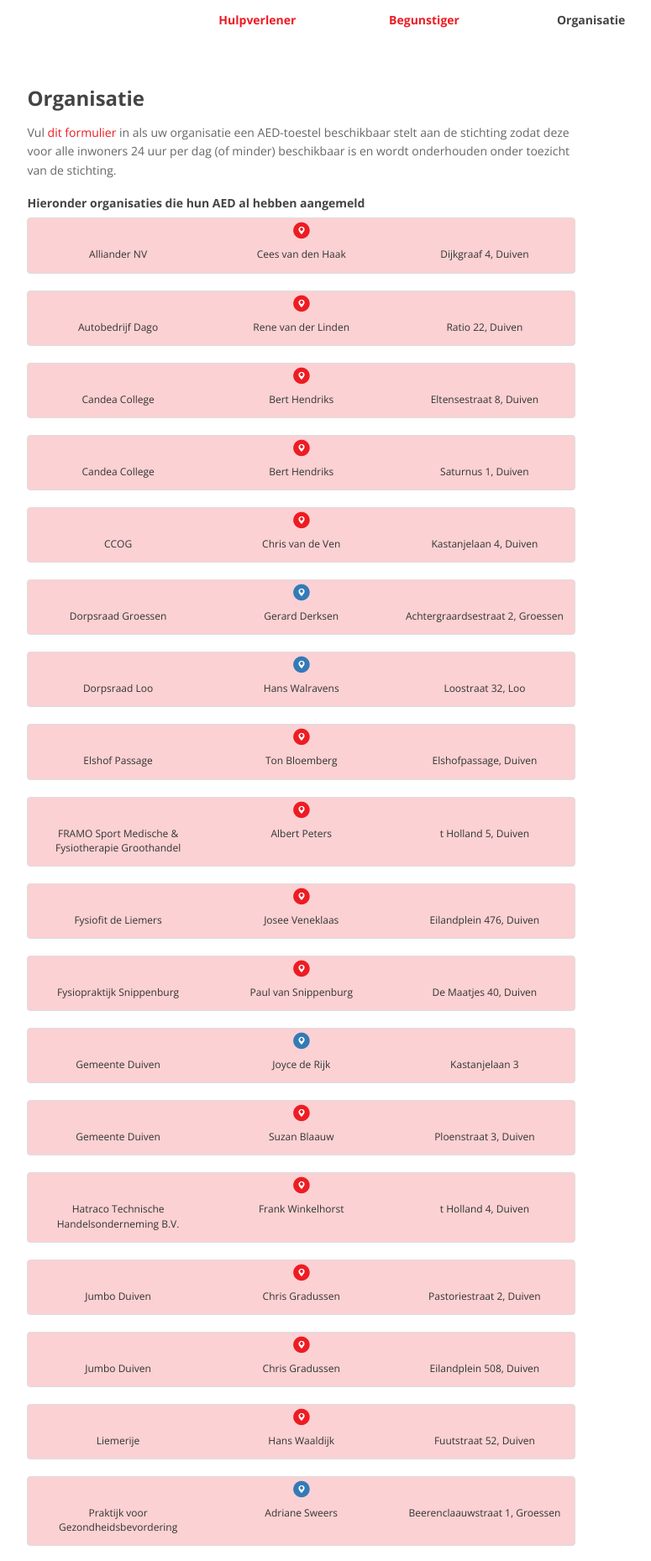
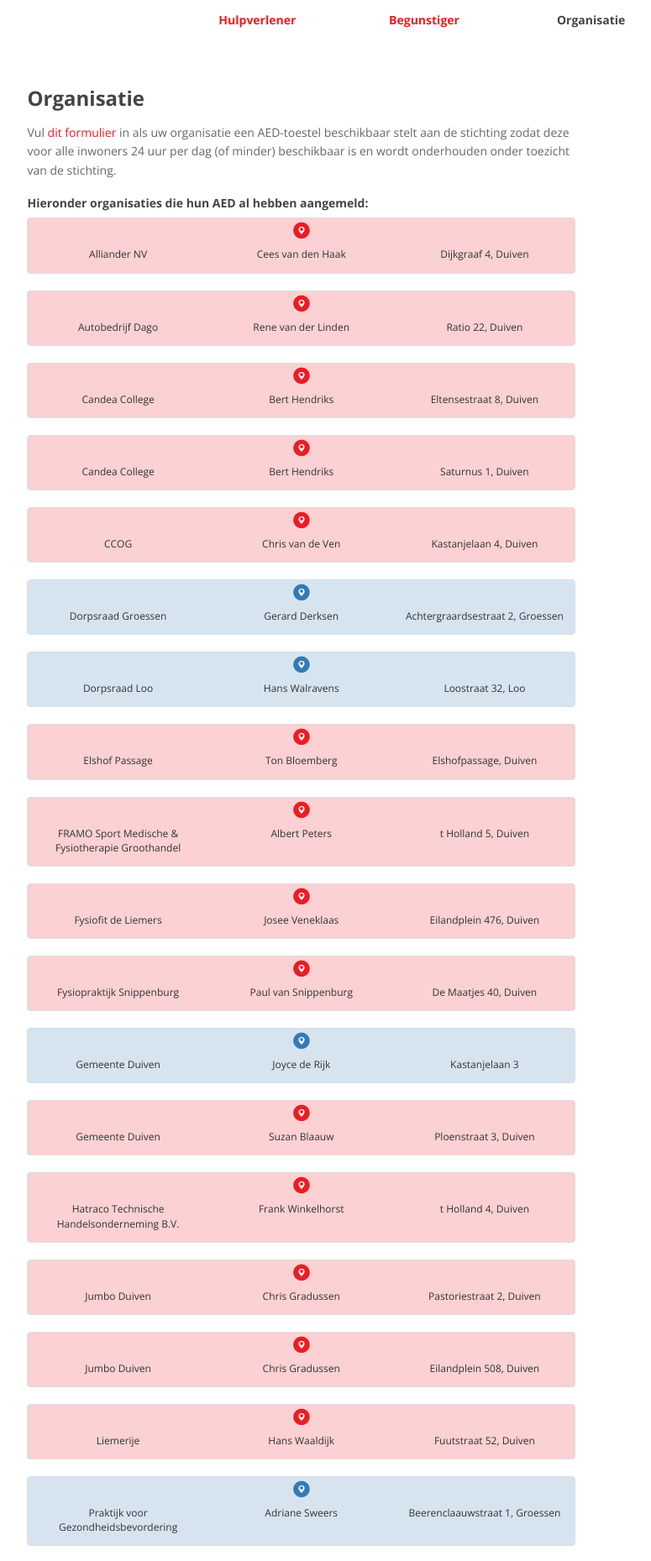
Before and after one commit to theotheu/aed-duiven, a Jekyll site: the page built from organisatie.md, in a window 1280 px wide. Shown: the part 358-2217 px from the top of the page at 84% size, without its empty margins (135-910 px from the left). Built offline with Jekyll 4.4.1, drawn with Linux system fonts in a browser that asks for light colours; nearby versions of some CDN libraries; some web fonts are replaced; some of the changed text lies outside the part shown.

Commit message:
organisaties

```diff
--- a/_includes/legenda.html
+++ b/_includes/legenda.html
@@ -1,4 +1,4 @@
-<ul class="list-inline">
-	<li><img src="{{ site.baseurl }}/assets/img/icon-map.png" /> beperkter beschikbaar, zie openingstijden</li>
+<ul class="list-inline text-center">
+	<li><img src="{{ site.baseurl }}/assets/img/icon-map.png" /> beperkter beschikbaar</li>
 	<li><img src="{{ site.baseurl }}/assets/img/icon-map-247.png" /> 24x7, 365 dagen beschikbaar</li>
 </ul>
--- a/_includes/organisaties.html
+++ b/_includes/organisaties.html
@@ -3,8 +3,8 @@
 		<ul class="list-unstyled row">
 		{% for organisatie in site.data.settings.organisaties %}
 			<li><a href="#" data-toggle="modal" data-target="#{{organisatie.id}}">
-				<div class="col-md-12 col-md-4">
-					<div class="thumbnail">
+				<div class="col-md-12">
+					<div class="thumbnail {% if organisatie.24x7 == 'Y' %}uur{% endif%}">
 						{% if organisatie.24x7 == 'Y' %}
 						<img src="{{ site.baseurl }}/assets/img/icon-map-247.png" />
 
--- /dev/null
+++ b/assets/css/_-modules-dir.sass
@@ -0,0 +1 @@
+@import 'media'
--- a/assets/css/style.sass
+++ b/assets/css/style.sass
@@ -5,7 +5,7 @@
 
 $brand: rgb(68,68,68) // #444
 $accent: rgb(237,28,35) // #ED1C23
-
+$uur: rgb(51,122,183)
 $bgcolor: rgb(237,28,35) //#C8222E
 
 $linkcolor: $accent
--- a/organisatie.md
+++ b/organisatie.md
@@ -6,7 +6,7 @@
 ---
 Vul [dit formulier](https://pigeons.wufoo.eu/forms/aed-organisatie/){: target="_blank"} in als uw organisatie een AED-toestel beschikbaar stelt aan de stichting zodat deze voor alle inwoners 24 uur per dag (of minder) beschikbaar is en wordt onderhouden onder toezicht van de stichting.
 
-###Hieronder organisaties die hun AED al hebben aangemeld
+###Hieronder organisaties die hun AED al hebben aangemeld:
 
 {% include organisaties.html %}
 {% include organisaties-modal.html %}
```
Also changed, not shown: about.md (deleted, +0 -11 lines), assets/css/4-modules/_media.sass (+13 -0 lines), _contributors.txt (line endings or trailing spaces), assets/css/style.css, 1 other file.
